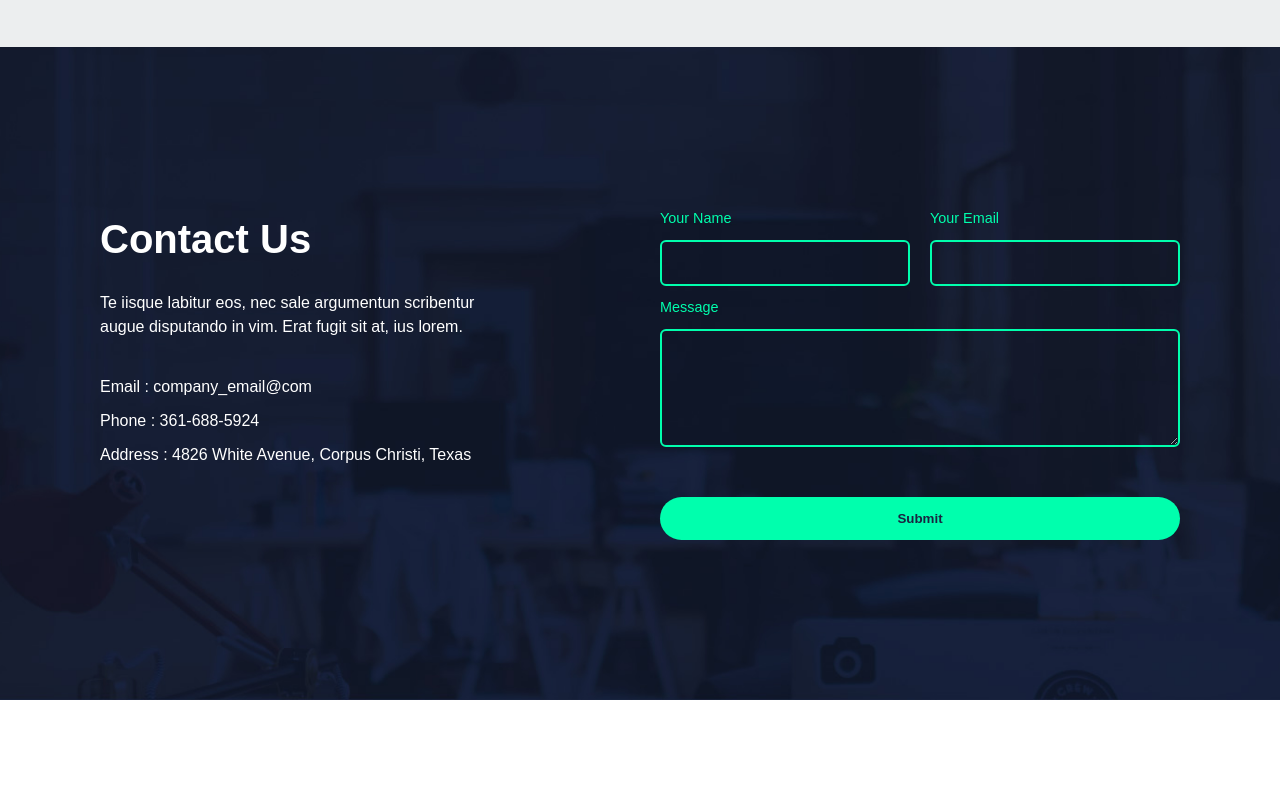
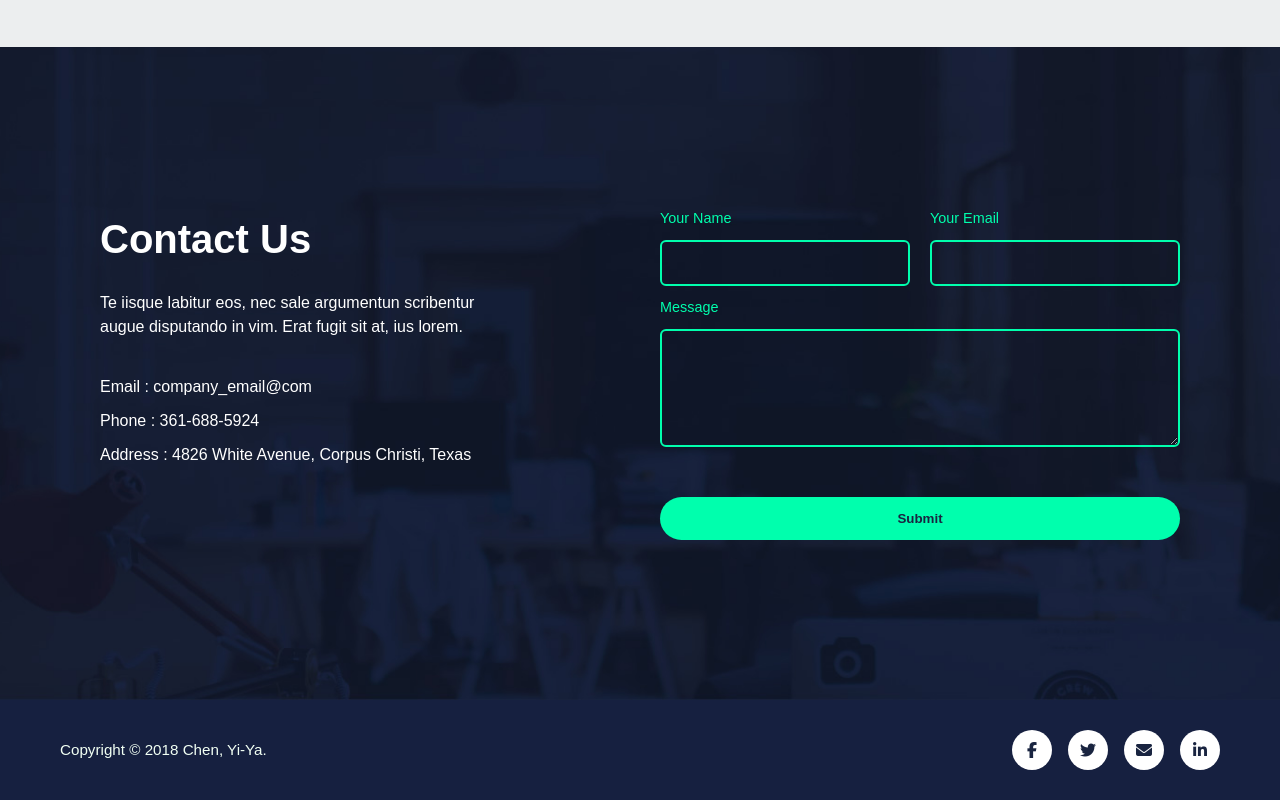
Before and after one commit to Robledom10/Henrry-Falla-Atlas, a plain HTML site: page index.html in a window 1280 px wide. Shown: the part 3132-3932 px from the top of the page. Before the commit the page ends 3832 px from the top, so only its background shows below. Drawn offline with Linux system fonts and the light colour scheme.

Commit message:
Proyecto Terminado

```diff
--- a/index.html
+++ b/index.html
@@ -5,6 +5,8 @@
     <meta name="viewport" content="width=device-width, initial-scale=1.0" />
     <title>Atlas Startup</title>
     <link rel="stylesheet" href="styles/style.css" />
+    <link rel="stylesheet"
+      href="https://cdnjs.cloudflare.com/ajax/libs/font-awesome/6.5.0/css/all.min.css" />
   </head>
   <body>
     <header class="hero">
@@ -154,5 +156,16 @@
       </div>
     </section>
 
+    <footer class="footer">
+      <div class="copyright">
+        <p>Copyright © 2018 Chen, Yi-Ya.</p>
+      </div>
+      <div class="redes">
+        <a href="#"><i class="fab fa-facebook-f"></i></a>
+        <a href="#"><i class="fab fa-twitter"></i></a>
+        <a href="#"><i class="fa-solid fa-envelope"></i></i></a>
+        <a href="#"><i class="fab fa-linkedin-in"></i></a>
+      </div>
+    </footer>
   </body>
 </html>
--- a/styles/style.css
+++ b/styles/style.css
@@ -338,3 +338,38 @@ ul {
   cursor: pointer;
   transition: 0.3s ease;
 }
+
+.footer {
+  background-color: #162040;
+  color: white;
+  display: flex;
+  justify-content: space-between;
+  align-items: center;
+  padding: 30px 60px;
+  flex-wrap: wrap;
+}
+
+.footer .copyright p {
+  margin: 0;
+  font-size: 0.95rem;
+  color: #F1FFF3;
+}
+
+.footer .redes {
+  display: flex;
+  gap: 16px;
+}
+
+.footer .redes a {
+  display: inline-flex;
+  justify-content: center;
+  align-items: center;
+  background-color: #FFFFFF;
+  color: #192440;
+  width: 40px;
+  height: 40px;
+  border-radius: 50%;
+  text-decoration: none;
+  font-size: 1rem;
+  transition: 0.3s ease;
+}
```
